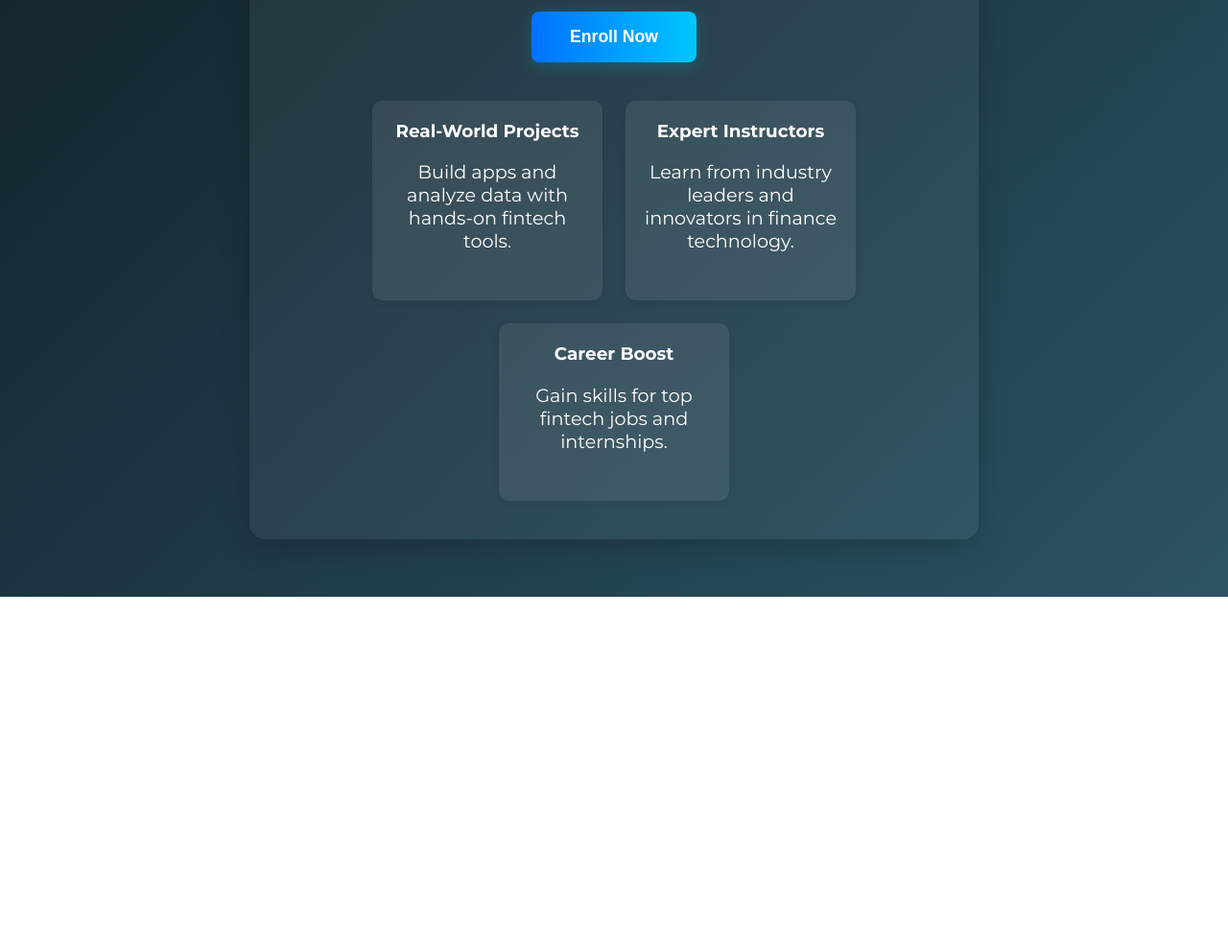
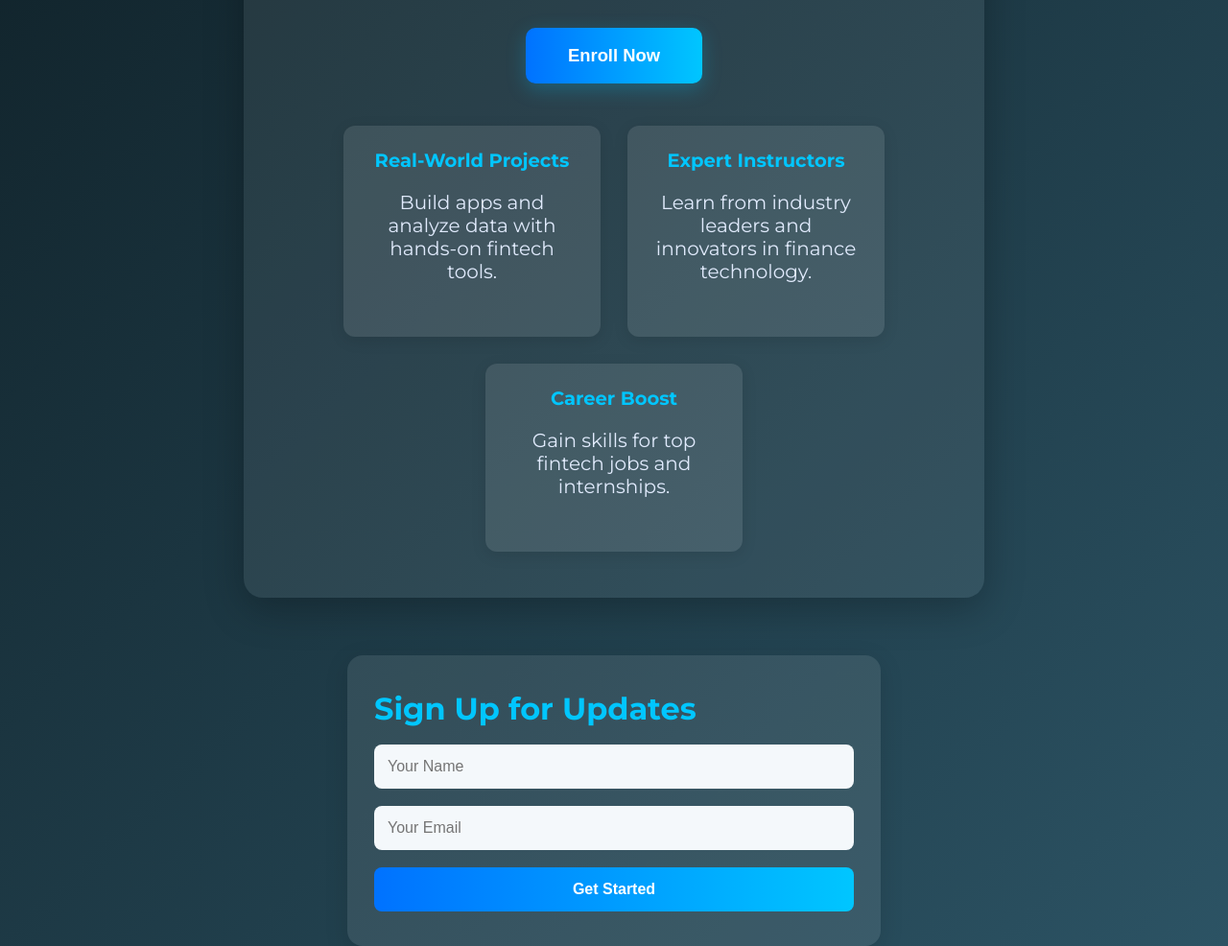
Before and after one commit to joy-yoon9/simple-homepage, a plain HTML site: page index.html in a window 1280 px wide. Shown: the part 269-1255 px from the top of the page at 96% size. Before the commit the page ends 891 px from the top, so only its background shows below. Drawn offline with Linux system fonts and the light colour scheme.

Commit message:
update homepage title and readme code block

```diff
--- a/index.html
+++ b/index.html
@@ -16,55 +16,126 @@
         .container {
             max-width: 700px;
             margin: 60px auto;
-            background: rgba(255,255,255,0.05);
-            border-radius: 16px;
-            box-shadow: 0 8px 32px rgba(0,0,0,0.2);
-            padding: 40px 30px;
+            background: rgba(255,255,255,0.07);
+            border-radius: 20px;
+            box-shadow: 0 12px 40px rgba(0,0,0,0.25);
+            padding: 48px 36px;
             text-align: center;
         }
         h1 {
-            font-size: 2.8em;
-            margin-bottom: 10px;
-            letter-spacing: 2px;
+            font-size: 3em;
+            margin-bottom: 14px;
+            letter-spacing: 2.5px;
+            background: linear-gradient(90deg, #00c6ff 0%, #0072ff 100%);
+            -webkit-background-clip: text;
+            -webkit-text-fill-color: transparent;
         }
         p {
-            font-size: 1.2em;
-            margin-bottom: 30px;
+            font-size: 1.25em;
+            margin-bottom: 32px;
+            color: #e0eafc;
         }
         .cta-btn {
-            background: #00c6ff;
             background: linear-gradient(90deg, #0072ff 0%, #00c6ff 100%);
             color: #fff;
             border: none;
-            border-radius: 8px;
-            padding: 16px 40px;
-            font-size: 1.1em;
+            border-radius: 10px;
+            padding: 18px 44px;
+            font-size: 1.15em;
             font-weight: bold;
             cursor: pointer;
-            transition: background 0.3s;
-            box-shadow: 0 4px 16px rgba(0,198,255,0.2);
+            transition: background 0.3s, transform 0.2s;
+            box-shadow: 0 6px 20px rgba(0,198,255,0.25);
         }
         .cta-btn:hover {
             background: linear-gradient(90deg, #00c6ff 0%, #0072ff 100%);
+            transform: scale(1.05);
         }
         .features {
             display: flex;
             flex-wrap: wrap;
             justify-content: center;
-            gap: 24px;
-            margin-top: 40px;
+            gap: 28px;
+            margin-top: 44px;
         }
         .feature {
-            background: rgba(255,255,255,0.08);
-            border-radius: 10px;
-            padding: 20px;
-            width: 200px;
-            box-shadow: 0 2px 8px rgba(0,0,0,0.08);
+            background: rgba(255,255,255,0.10);
+            border-radius: 12px;
+            padding: 24px;
+            width: 220px;
+            box-shadow: 0 4px 16px rgba(0,0,0,0.10);
+            transition: transform 0.2s, box-shadow 0.2s;
+        }
+        .feature:hover {
+            transform: translateY(-6px) scale(1.04);
+            box-shadow: 0 8px 32px rgba(0,198,255,0.18);
         }
         .feature h3 {
             margin-top: 0;
-            font-size: 1.15em;
-            margin-bottom: 8px;
+            font-size: 1.22em;
+            margin-bottom: 10px;
+            color: #00c6ff;
+        }
+        .feature p {
+            color: #e0eafc;
+        }
+        /* Signup Section */
+        #signup {
+            margin-top: 60px;
+            background: rgba(255,255,255,0.09);
+            border-radius: 16px;
+            padding: 36px 28px;
+            box-shadow: 0 6px 24px rgba(0,0,0,0.13);
+            max-width: 500px;
+            margin-left: auto;
+            margin-right: auto;
+        }
+        #signup h2 {
+            margin-top: 0;
+            font-size: 2em;
+            margin-bottom: 18px;
+            color: #00c6ff;
+        }
+        #signup form {
+            display: flex;
+            flex-direction: column;
+            gap: 18px;
+        }
+        #signup input, #signup button {
+            padding: 14px;
+            border-radius: 8px;
+            border: none;
+            font-size: 1em;
+        }
+        #signup input {
+            background: #f4f8fb;
+            color: #222;
+        }
+        #signup button {
+            background: linear-gradient(90deg, #0072ff 0%, #00c6ff 100%);
+            color: #fff;
+            font-weight: bold;
+            cursor: pointer;
+            transition: background 0.3s, transform 0.2s;
+        }
+        #signup button:hover {
+            background: linear-gradient(90deg, #00c6ff 0%, #0072ff 100%);
+            transform: scale(1.04);
+        }
+        @media (max-width: 800px) {
+            .container {
+                padding: 28px 10px;
+            }
+            .features {
+                flex-direction: column;
+                gap: 18px;
+            }
+            .feature {
+                width: 100%;
+            }
+            #signup {
+                padding: 24px 8px;
+            }
         }
     </style>
 </head>
@@ -72,7 +143,7 @@
     <div class="container">
         <h1>Fintech Fundamentals</h1>
         <p>Unlock the future of finance! Join our cool fintech class and learn how technology is transforming banking, payments, investing, and more.</p>
-        <button class="cta-btn" onclick="window.location.href='#signup'">Enroll Now</button>
+        <button class="cta-btn" onclick="document.getElementById('signup').scrollIntoView({behavior: 'smooth'})">Enroll Now</button>
         <div class="features">
             <div class="feature">
                 <h3>Real-World Projects</h3>
@@ -88,5 +159,13 @@
             </div>
         </div>
     </div>
+    <section id="signup">
+        <h2>Sign Up for Updates</h2>
+        <form>
+            <input type="text" name="name" placeholder="Your Name" required>
+            <input type="email" name="email" placeholder="Your Email" required>
+            <button type="submit">Get Started</button>
+        </form>
+    </section>
 </body>
 </html>
```
Also changed, not shown: 1 other file.
